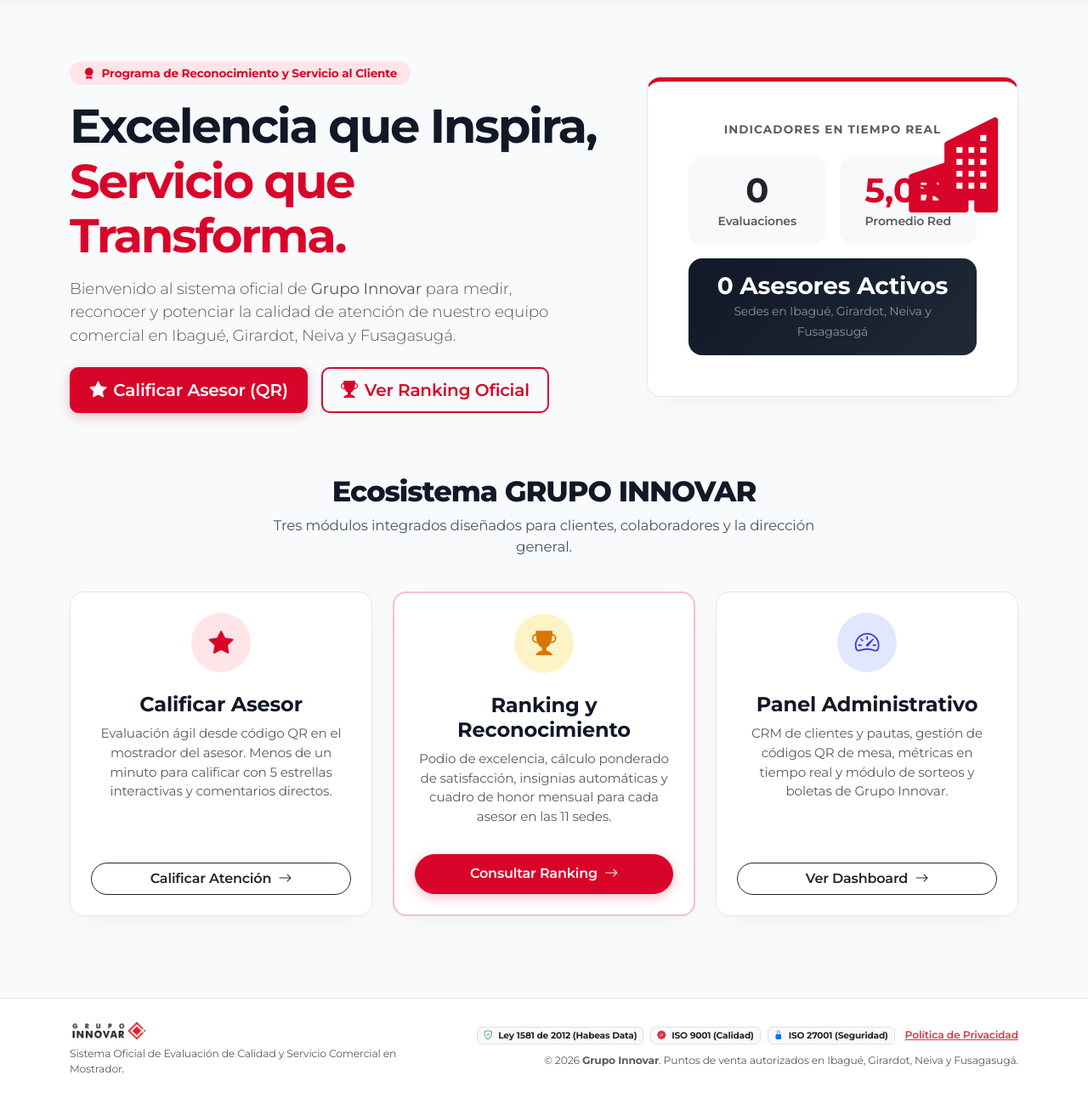
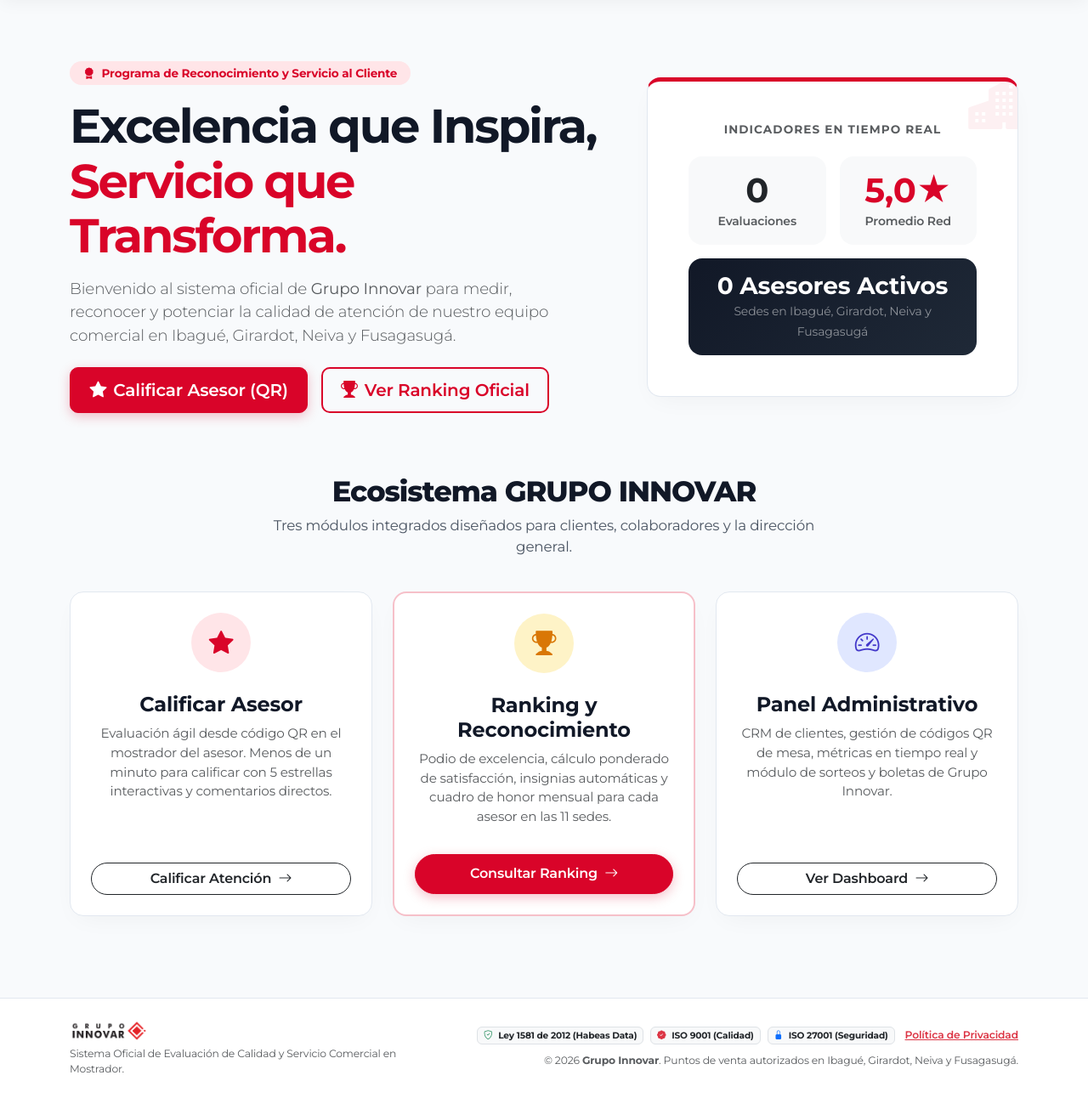
Before and after one commit to mercadeoinnovar-sys/innovar_califica, a Django app: page / in a window 1280 px wide. Shown: the part 76-1368 px from the top of the page at 85% size. Run offline with Django 4.2, Linux system fonts and the light colour scheme; data that the repository does not hold is empty.

Commit message:
Fix buildings watermark overlap in Indicadores en Tiempo Real card on home page

```diff
--- a/templates/main/home.html
+++ b/templates/main/home.html
@@ -29,13 +29,13 @@
         <div class="col-lg-5">
             <!-- TARJETA METRICAS KPI HERO -->
             <div class="card-innovar p-4 p-md-5 text-center position-relative overflow-hidden" style="border-top: 5px solid var(--innovar-red);">
-                <div class="position-absolute top-0 end-0 p-3 opacity-10">
-                    <i class="bi bi-buildings-fill" style="font-size: 7rem; color: var(--innovar-red);"></i>
+                <div class="position-absolute" style="top: -8px; right: -6px; opacity: 0.06; pointer-events: none; z-index: 0; line-height: 1;">
+                    <i class="bi bi-buildings-fill" style="font-size: 4rem; color: var(--innovar-red);"></i>
                 </div>
-                <h5 class="text-uppercase tracking-wider text-muted fw-bold mb-4" style="font-size: 0.85rem; letter-spacing: 0.08em;">
+                <h5 class="text-uppercase tracking-wider text-muted fw-bold mb-4 position-relative" style="font-size: 0.85rem; letter-spacing: 0.08em; z-index: 1;">
                     Indicadores en Tiempo Real
                 </h5>
-                <div class="row g-3">
+                <div class="row g-3 position-relative" style="z-index: 1;">
                     <div class="col-6">
                         <div class="p-3 rounded-4 bg-light">
                             <div class="display-6 fw-bold text-dark mb-0">{{ total_evals }}</div>
@@ -110,7 +110,7 @@
                 </div>
                 <h4 class="fw-bold mb-2">Panel Administrativo</h4>
                 <p class="text-muted flex-grow-1" style="font-size: 0.95rem;">
-                    CRM de clientes y pautas, gestión de códigos QR de mesa, métricas en tiempo real y módulo de sorteos y boletas de Grupo Innovar.
+                    CRM de clientes, gestión de códigos QR de mesa, métricas en tiempo real y módulo de sorteos y boletas de Grupo Innovar.
                 </p>
                 <div class="mt-3">
                     <a href="{% url 'admin_dashboard' %}" class="btn btn-outline-dark w-100 rounded-pill fw-semibold">
```
